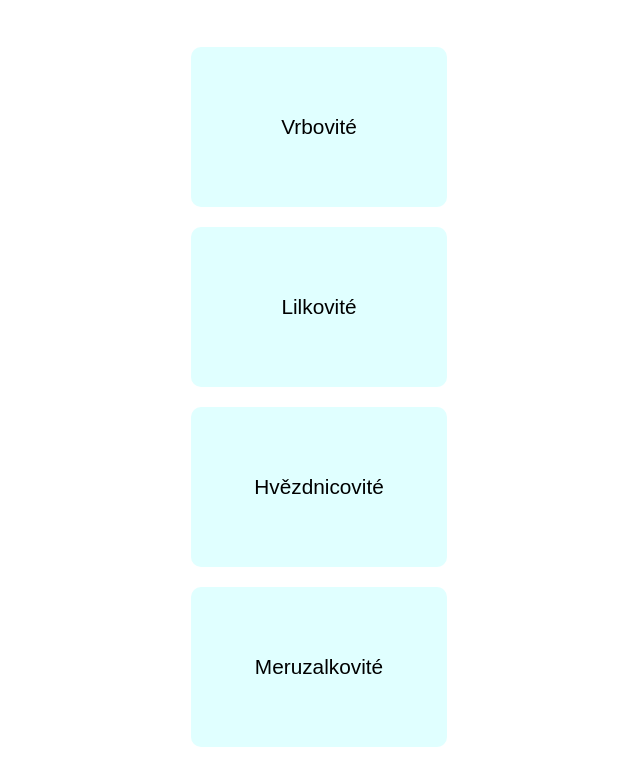
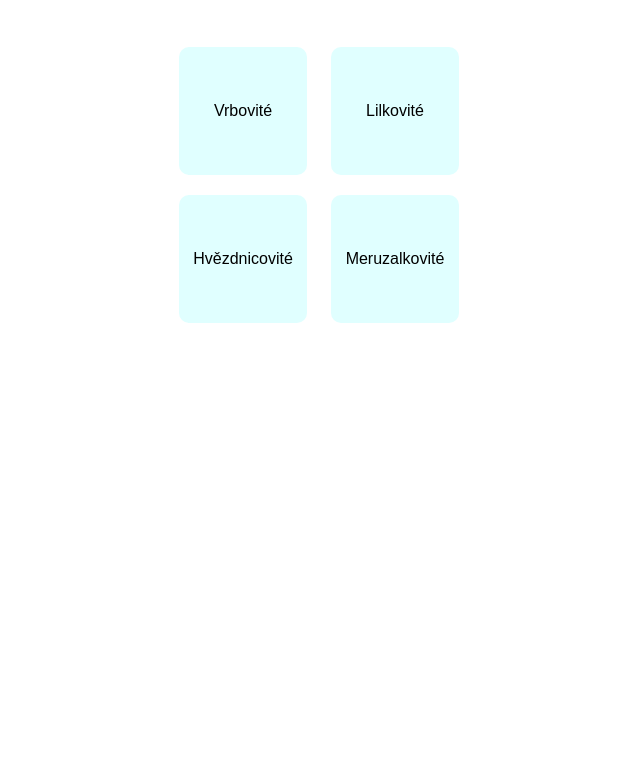
Before and after one commit to Thomioo/SimpleQuizApp, a plain HTML site: page index.html in a window 1280 px wide. Shown: the part 142-907 px from the top of the page, without its empty margins (321-961 px from the left). After the commit the page ends 800 px from the top, so only its background shows below. Drawn offline with Linux system fonts and the light colour scheme.

Commit message:
Uprava tlacitek, aby se vesly

```diff
--- a/style.css
+++ b/style.css
@@ -30,9 +30,9 @@ h1 {
 }
 
 button {
-    font-size: calc(1vw + 1vh);
-    width: 20vw;
-    height: 20vh;
+    font-size: calc(1vw * 1.25);
+    width: 10vw;
+    height: 10vw;
     margin: 10px;
     border: none;
     border-radius: 10px;
```
